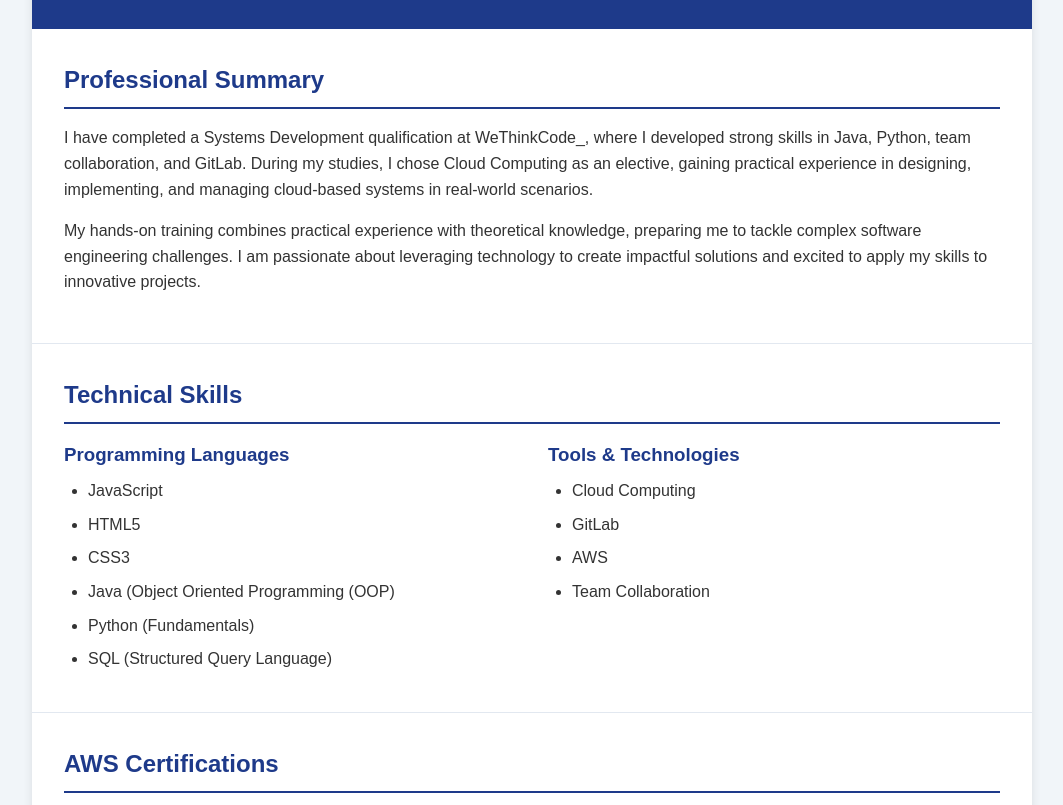
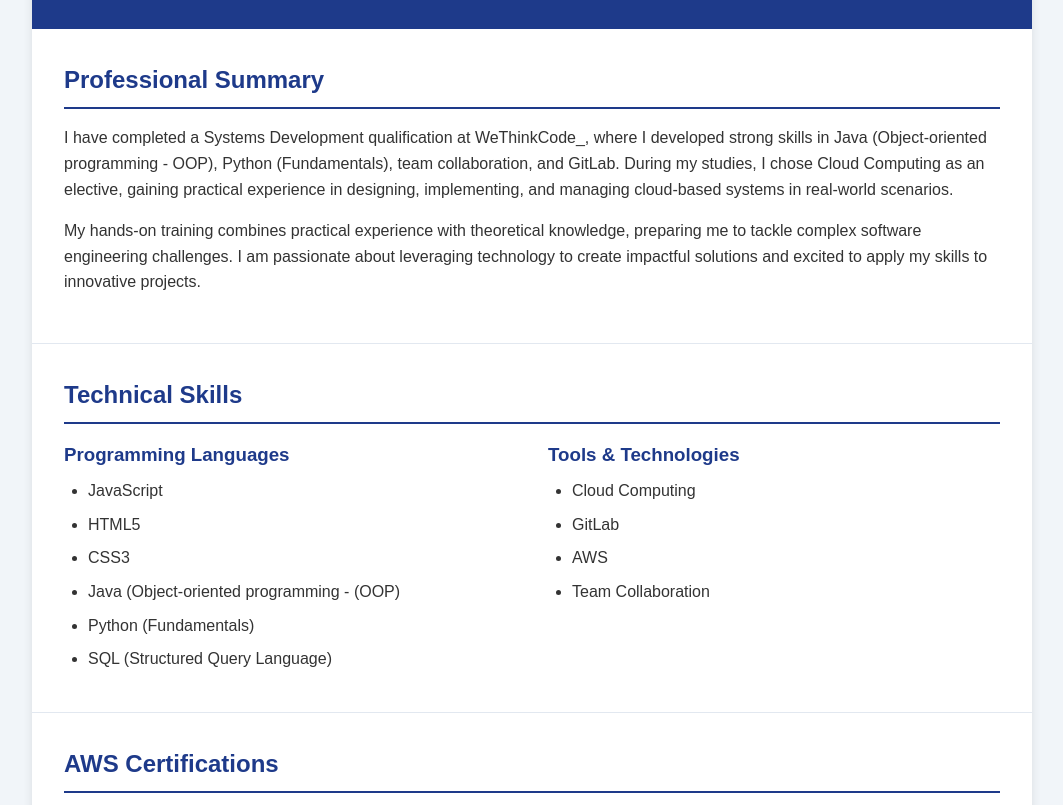
Before and after one commit to lukhanyomakwena/lukhanyo-makwena-resume, a plain HTML site: page index.html in a window 1280 px wide. Shown: the part 387-1192 px from the top of the page, without its empty margins (108-1171 px from the left). Drawn offline with Linux system fonts and the light colour scheme.

Commit message:
Update index.html
Editted some test on the index file

```diff
--- a/index.html
+++ b/index.html
@@ -27,9 +27,10 @@
     <section class="section">
         <h2>Professional Summary</h2>
         <p>
-            I have completed a Systems Development qualification at WeThinkCode_, where I developed strong skills in Java,
-            Python, team collaboration, and GitLab. During my studies, I chose Cloud Computing as an elective, gaining
-            practical experience in designing, implementing, and managing cloud-based systems in real-world scenarios.
+            I have completed a Systems Development qualification at WeThinkCode_, where I developed strong skills in
+            Java (Object-oriented programming - OOP), Python (Fundamentals), team collaboration, and GitLab. During my studies,
+            I chose Cloud Computing as an elective, gaining practical experience in designing, implementing, and managing
+            cloud-based systems in real-world scenarios.
         </p>
         <p>
             My hands-on training combines practical experience with theoretical knowledge, preparing me to tackle
@@ -48,7 +49,7 @@
                     <li>JavaScript</li>
                     <li>HTML5</li>
                     <li>CSS3</li>
-                    <li>Java (Object Oriented Programming (OOP)</li>
+                    <li>Java (Object-oriented programming - (OOP)</li>
                     <li>Python (Fundamentals)</li>
                     <li>SQL (Structured Query Language)</li>
                 </ul>
```
